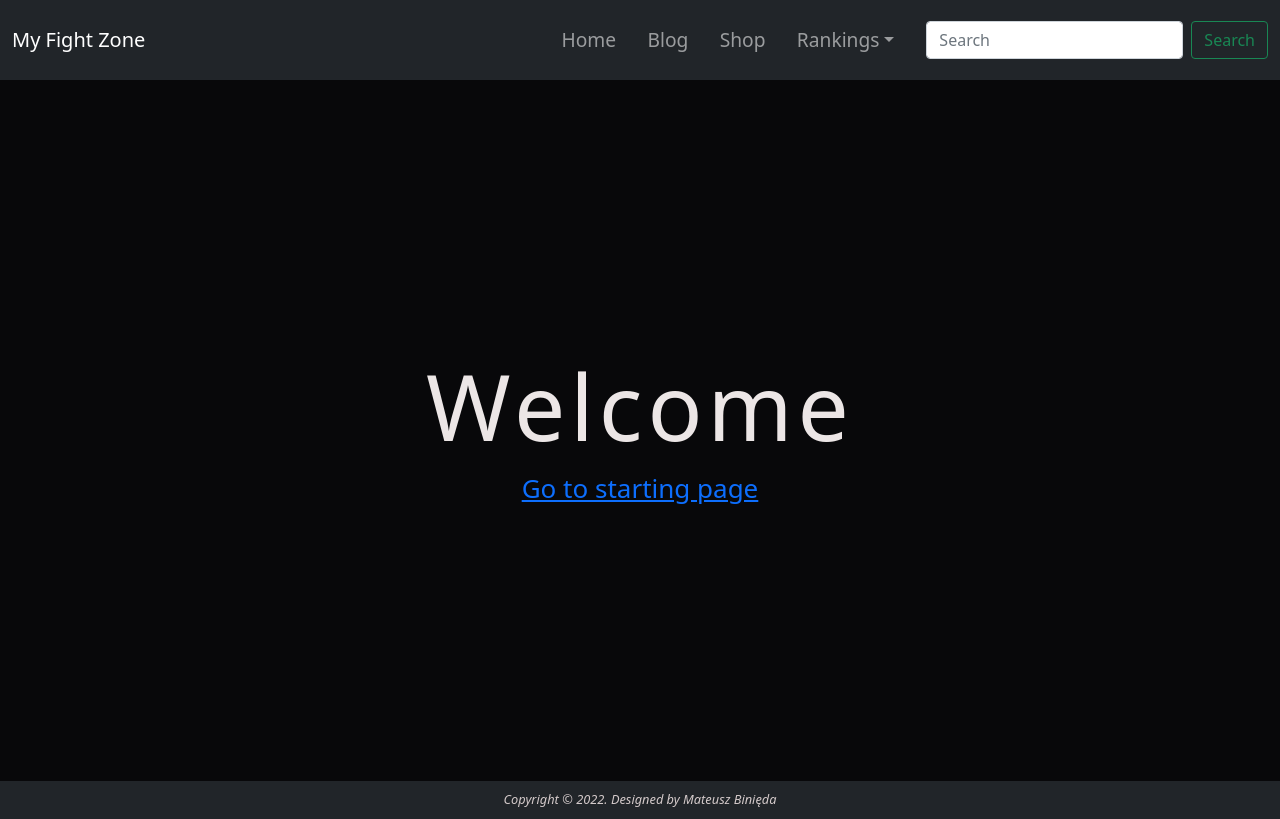
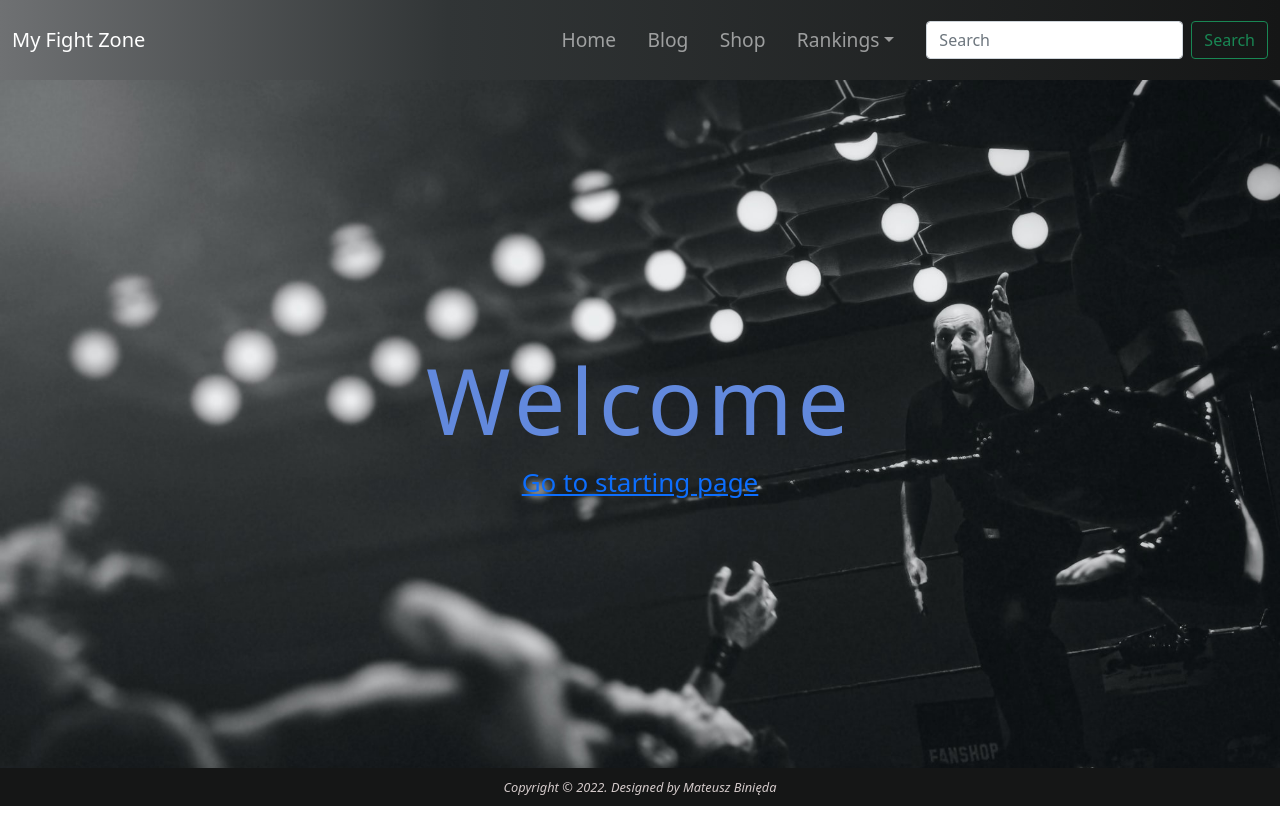
Before and after one commit to Arssin/My-Fight-Zone, a React (Create React App) app: page / in a window 1280 px wide. Built offline with nearby package versions, Linux system fonts and the light colour scheme.

Commit message:
change colors of footer and nav, add new picture

```diff
--- a/src/components/Footer/Footer.scss
+++ b/src/components/Footer/Footer.scss
@@ -1,5 +1,5 @@
 .footer {
-    background-color: #212529;
+    background-color: rgb(21, 22, 22);
     color: rgb(212, 202, 202);
     height: 3em;
     position: relative;
--- a/src/components/Navbar/Navbar.scss
+++ b/src/components/Navbar/Navbar.scss
@@ -1,5 +1,15 @@
 .navbar {
     height: 10vh;
+    background: linear-gradient(
+        90deg,
+        #6f7173 0%,
+        #313536 35%,
+        rgb(21, 22, 22) 100%
+    );
+}
+
+.bg-dark {
+    background-color: red;
 }
 
 .offcanvas {
@@ -37,7 +47,6 @@
 
     .sportTitle {
         text-align: center;
-
         background-color: rgba(224, 223, 223, 0.6);
     }
 }
--- a/src/components/Navbar/Navbar.tsx
+++ b/src/components/Navbar/Navbar.tsx
@@ -12,13 +12,7 @@ import './Navbar.scss'
 
 export function NavigationBar() {
     return (
-        <Navbar
-            key="lg"
-            bg="dark"
-            variant="dark"
-            expand="lg"
-            className="navbar"
-        >
+        <Navbar key="lg" variant="dark" expand="lg" className="navbar">
             <Container fluid>
                 <Navbar.Brand href="/home">My Fight Zone</Navbar.Brand>
                 <Navbar.Toggle aria-controls="offcanvasNavbar-expand-lg" />
--- a/src/components/Welcome/Welcome.scss
+++ b/src/components/Welcome/Welcome.scss
@@ -1,12 +1,14 @@
 .welcome {
-    background-color: #08080a;
-    min-height: 87.6vh;
+    background-image: url('../../images/welcome.jpg');
+    background-repeat: no-repeat;
+    background-size: cover;
+    min-height: 86vh;
     display: flex;
     flex-direction: column;
     align-items: center;
     justify-content: center;
     font-size: calc(10px + 2vmin);
-    color: rgb(236, 230, 230);
+    color: rgb(98, 137, 221);
 
     .title {
         font-size: 3.5em;
```
Also changed, not shown: src/images/welcome.jpg (added).
